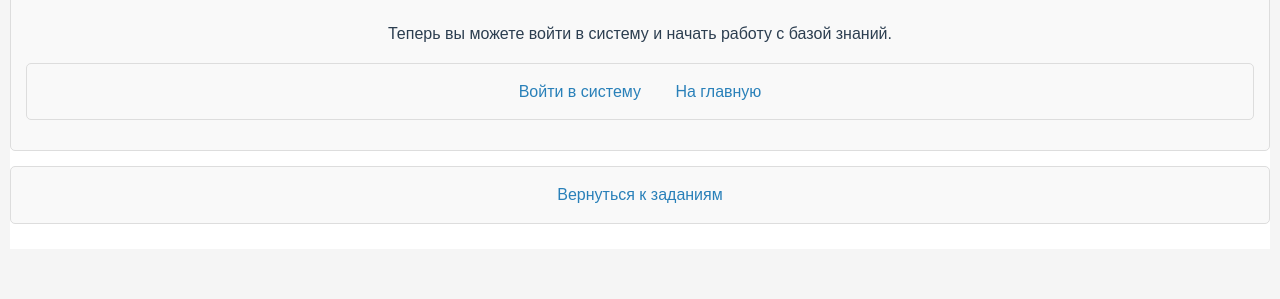
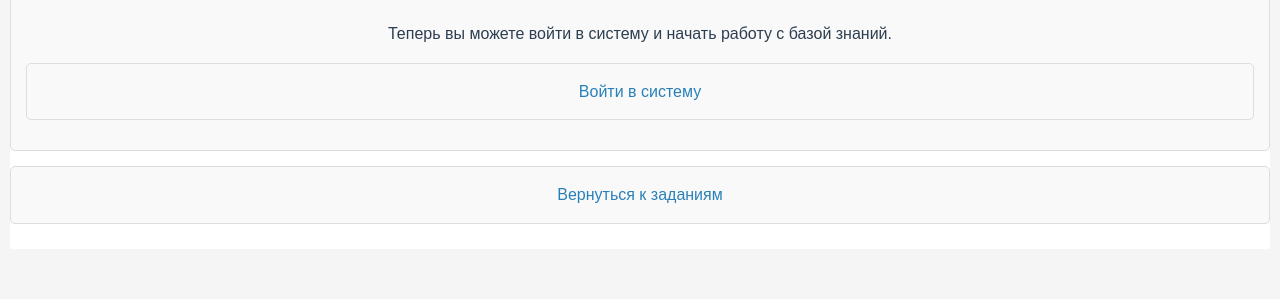
Before and after one commit to ArtematGame/WebCursTree, a Flask app: template templates/lab5/success.html in a window 1280 px wide. Shown: the part 196-495 px from the top of the page. Run offline with Flask 3, Linux system fonts and the light colour scheme; the template is opened without the code that fills it, so the values that code supplies are empty.

Commit message:
дополнительное задание

```diff
--- a/templates/lab5/edit_article.html
+++ b/templates/lab5/edit_article.html
@@ -16,7 +16,8 @@
         <div>
             <textarea name="article_text">{{ article['article_text'] }}</textarea>
         </div>
-
-        <button type="submit">Сохранить</button>
+        <div>
+            <button type="submit">Сохранить</button>
+        </div>
     </form>
 {% endblock %}
--- a/templates/lab5/success.html
+++ b/templates/lab5/success.html
@@ -11,7 +11,6 @@
 
         <div>
             <a href="/lab5/login">Войти в систему</a>
-            <a href="/lab5">На главную</a>
         </div>
     </div>
     <div>
```
Also changed, not shown: templates/lab5/lab5.html (+4 -4 lines).
